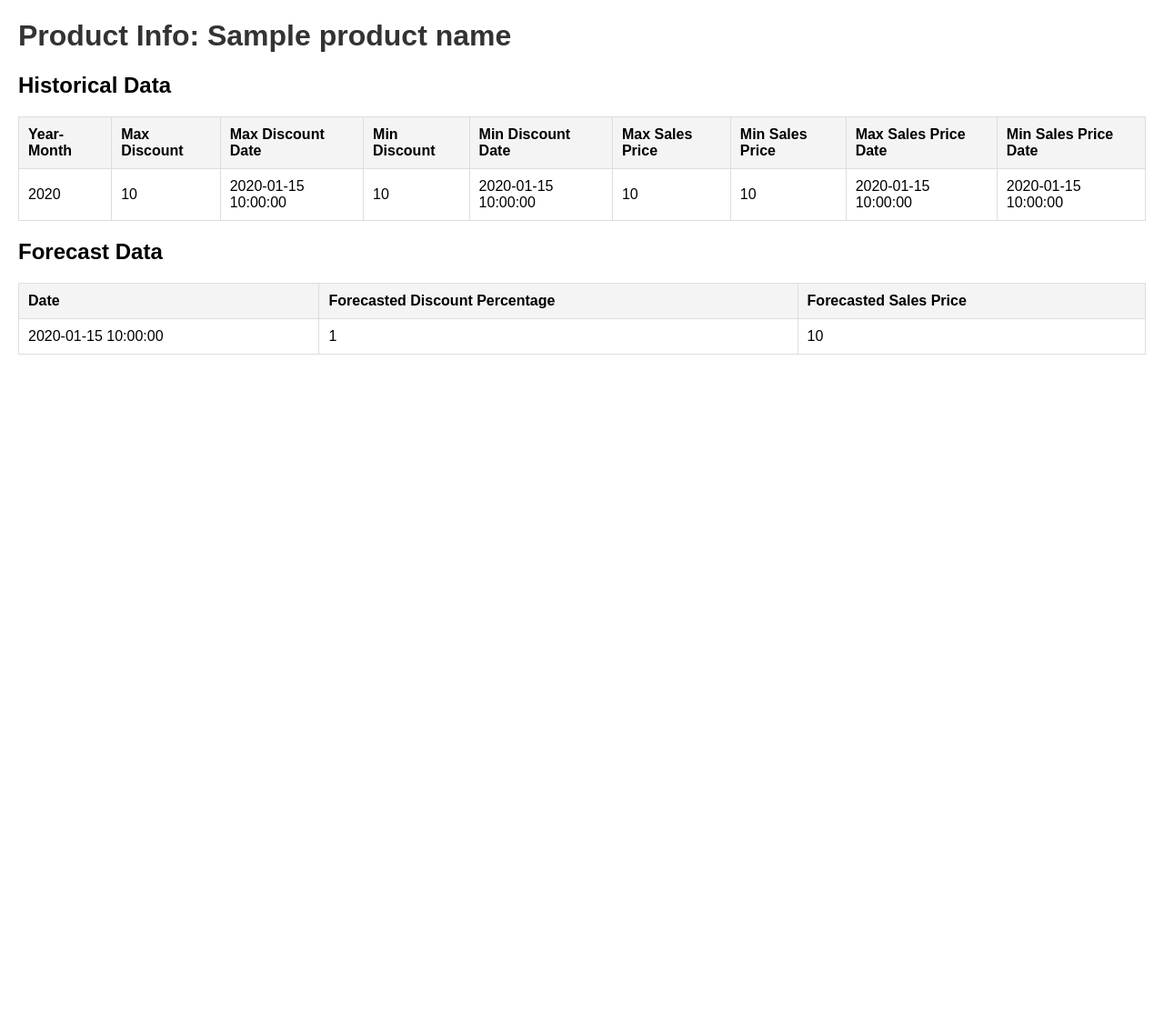
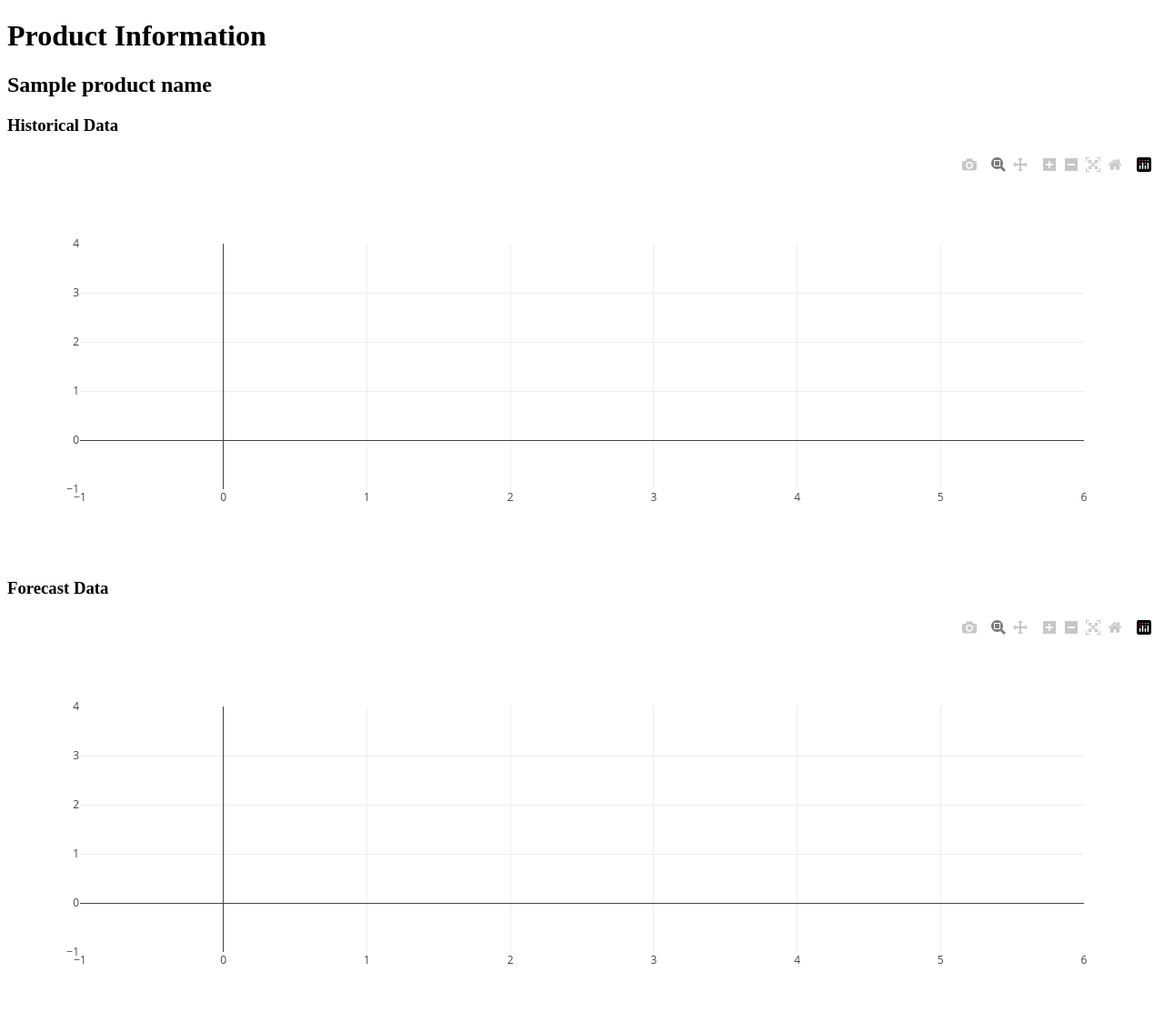
Before and after one commit to patilvrushali7/prices_forecasts, a Flask app: template templates/product_info.html in a window 1280 px wide. Shown: the whole page at 91% size. Before the commit the page ends 390 px from the top, so only its background shows below. Run offline with Flask 3, Linux system fonts and the light colour scheme; the template is opened without the code that fills it: most values are stand-ins (such as "Sample title", 1, 10 or a date in 2020); some libraries are stand-ins or nearby versions.

Commit message:
Update product_info.html

```diff
--- a/templates/product_info.html
+++ b/templates/product_info.html
@@ -4,97 +4,33 @@
     <meta charset="UTF-8">
     <meta name="viewport" content="width=device-width, initial-scale=1.0">
     <title>Product Information</title>
-    <style>
-        body {
-            font-family: Arial, sans-serif;
-            margin: 20px;
-        }
-        h1 {
-            color: #333;
-        }
-        table {
-            width: 100%;
-            margin-top: 20px;
-            border-collapse: collapse;
-        }
-        th, td {
-            padding: 10px;
-            text-align: left;
-            border: 1px solid #ddd;
-        }
-        th {
-            background-color: #f4f4f4;
-        }
-        .error {
-            color: red;
-        }
-    </style>
+    <script src="https://cdn.plot.ly/plotly-latest.min.js"></script>
 </head>
 <body>
-    <h1>Product Info: {{ product_name }}</h1>
+    <h1>Product Information</h1>
 
-    {% if error %}
-    <p class="error">Error: {{ error }}</p>
-    {% endif %}
+    {% if product_name %}
+        <h2>{{ product_name }}</h2>
 
-    {% if historical_info %}
-    <h2>Historical Data</h2>
-    <table>
-        <thead>
-            <tr>
-                <th>Year-Month</th>
-                <th>Max Discount</th>
-                <th>Max Discount Date</th>
-                <th>Min Discount</th>
-                <th>Min Discount Date</th>
-                <th>Max Sales Price</th>
-                <th>Min Sales Price</th>
-                <th>Max Sales Price Date</th>
-                <th>Min Sales Price Date</th>
-            </tr>
-        </thead>
-        <tbody>
-            {% for item in historical_info %}
-            <tr>
-                <td>{{ item.year_month }}</td>
-                <td>{{ item.max_discount }}</td>
-                <td>{{ item.max_discount_date }}</td>
-                <td>{{ item.min_discount }}</td>
-                <td>{{ item.min_discount_date }}</td>
-                <td>{{ item.max_sales_price }}</td>
-                <td>{{ item.min_sales_price }}</td>
-                <td>{{ item.max_sales_price_date }}</td>
-                <td>{{ item.min_sales_price_date }}</td>
-            </tr>
-            {% endfor %}
-        </tbody>
-    </table>
+        {% if historical_graph and forecast_graph %}
+            <h3>Historical Data</h3>
+            <div id="historicalChart"></div>
+            <script>
+                var historicalData = {{ historical_graph | safe }};
+                Plotly.newPlot('historicalChart', historicalData.data, historicalData.layout);
+            </script>
+
+            <h3>Forecast Data</h3>
+            <div id="forecastChart"></div>
+            <script>
+                var forecastData = {{ forecast_graph | safe }};
+                Plotly.newPlot('forecastChart', forecastData.data, forecastData.layout);
+            </script>
+        {% else %}
+            <p>No data available for the product.</p>
+        {% endif %}
     {% else %}
-    <p>No historical data found for this product.</p>
-    {% endif %}
-
-    {% if forecast_data %}
-    <h2>Forecast Data</h2>
-    <table>
-        <thead>
-            <tr>
-                <th>Date</th>
-                <th>Forecasted Discount Percentage</th>
-                <th>Forecasted Sales Price</th>
-            </tr>
-        </thead>
-        <tbody>
-            {% for item in forecast_data %}
-            <tr>
-                <td>{{ item.date }}</td>
-                <td>{{ item.forecasted_discount_percentage }}</td>
-                <td>{{ item.forecasted_sales_price }}</td>
-            </tr>
-            {% endfor %}
-        </tbody>
-    </table>
-    {% else %}
-    <p>No forecast data available for this product.</p>
+        <p>No product selected.</p>
     {% endif %}
 </body>
 </html>
```
